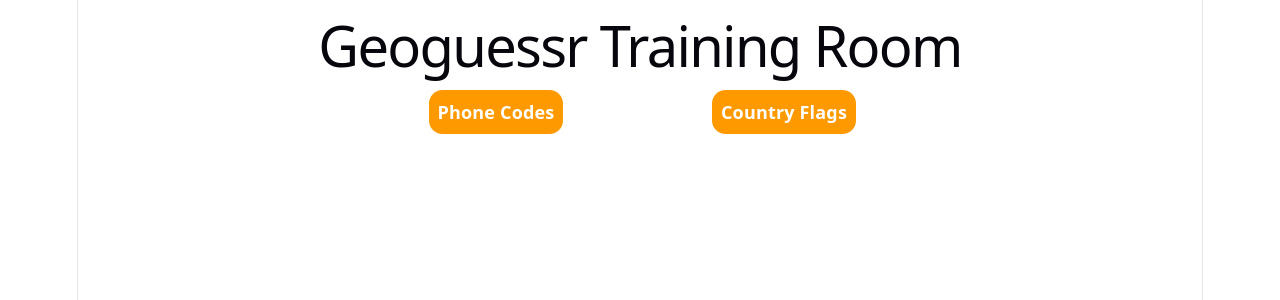
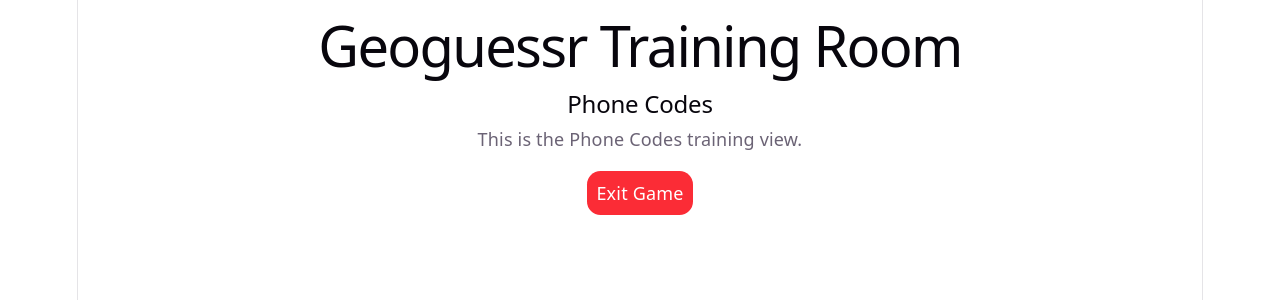
Before and after one commit to nathangero/geoguessr-training, a Svelte app: page / in a window 1280 px wide. Both pictures are taken after a click on the button "Phone Codes". Shown: the top 300 px of the page. Built offline with nearby package versions, Linux system fonts and the light colour scheme.

Commit message:
implement menu state

```diff
--- a/src/App.svelte
+++ b/src/App.svelte
@@ -1,19 +1,49 @@
-<script>
-  import svelteLogo from './assets/svelte.svg'
-  import viteLogo from './assets/vite.svg'
-  import heroImg from './assets/hero.png'
-  import Counter from './lib/Counter.svelte'
+<script lang="ts">
+  import PhoneCodes from './lib/PhoneCodes.svelte'
+  import CountryFlags from './lib/CountryFlags.svelte'
+  import { Training } from './lib/enums'
+
+  let training: Training = $state(Training.MENU)
+
 </script>
 
 <section id="">
   <h1>Geoguessr Training Room</h1>
 
-  <table class="mx-auto w-full max-w-xl table-fixed border-separate border-spacing-x-16">
+  <table class="mx-auto w-full max-w-xl table-fixed border-separate border-spacing-x-16" class:hidden={training !== Training.MENU}>
     <thead>
       <tr>
-        <th class="text-center"><button class="bg-amber-500 hover:bg-amber-700 text-white p-2 rounded-xl">Phone Codes</button></th>
-        <th class="text-center"><button class="bg-amber-500 hover:bg-amber-700 text-white p-2 rounded-xl">Country Flags</button></th>
+        <th class="text-center">
+          <button
+            class="bg-amber-500 hover:bg-amber-700 text-white p-2 rounded-xl"
+            onclick={() => training = Training.PHONE}>
+            Phone Codes
+          </button>
+        </th>
+        <th class="text-center">
+          <button
+            class="bg-amber-500 hover:bg-amber-700 text-white p-2 rounded-xl"
+            onclick={() => training = Training.FLAGS}>
+            Country Flags
+          </button>
+        </th>
       </tr>
     </thead>
   </table>
 </section>
+
+{#if training === Training.PHONE}
+<PhoneCodes />
+<button
+  class="bg-red-500 hover:bg-red-700 text-white p-2 rounded-xl mx-auto block mt-4"
+  onclick={() => training = Training.MENU}>
+  Exit Game
+</button>
+{:else if training === Training.FLAGS}
+<CountryFlags />
+<button
+  class="bg-red-500 hover:bg-red-700 text-white p-2 rounded-xl mx-auto block mt-4"
+  onclick={() => training = Training.MENU}>
+  Exit Game
+</button>
+{/if}
--- a/src/app.css
+++ b/src/app.css
@@ -296,3 +296,9 @@
     border-right-color: var(--border);
   }
 }
+
+
+/* Additions by me */
+button {
+  cursor: pointer;
+}
--- /dev/null
+++ b/src/lib/CountryFlags.svelte
@@ -0,0 +1,2 @@
+<h2>Country Flags</h2>
+<p>This is the Country Flags training view.</p>
--- /dev/null
+++ b/src/lib/PhoneCodes.svelte
@@ -0,0 +1,2 @@
+<h2>Phone Codes</h2>
+<p>This is the Phone Codes training view.</p>
--- /dev/null
+++ b/src/lib/enums.ts
@@ -0,0 +1,15 @@
+export enum Training {
+    MENU = "menu",
+    PHONE = "phone",
+    FLAGS = "flags",
+}
+
+export enum PhoneModes {
+    WORLD = "world",
+    USA = "usa",
+}
+
+export enum FlagsModes {
+    WORLD = "world",
+    USA = "usa",
+}
```
